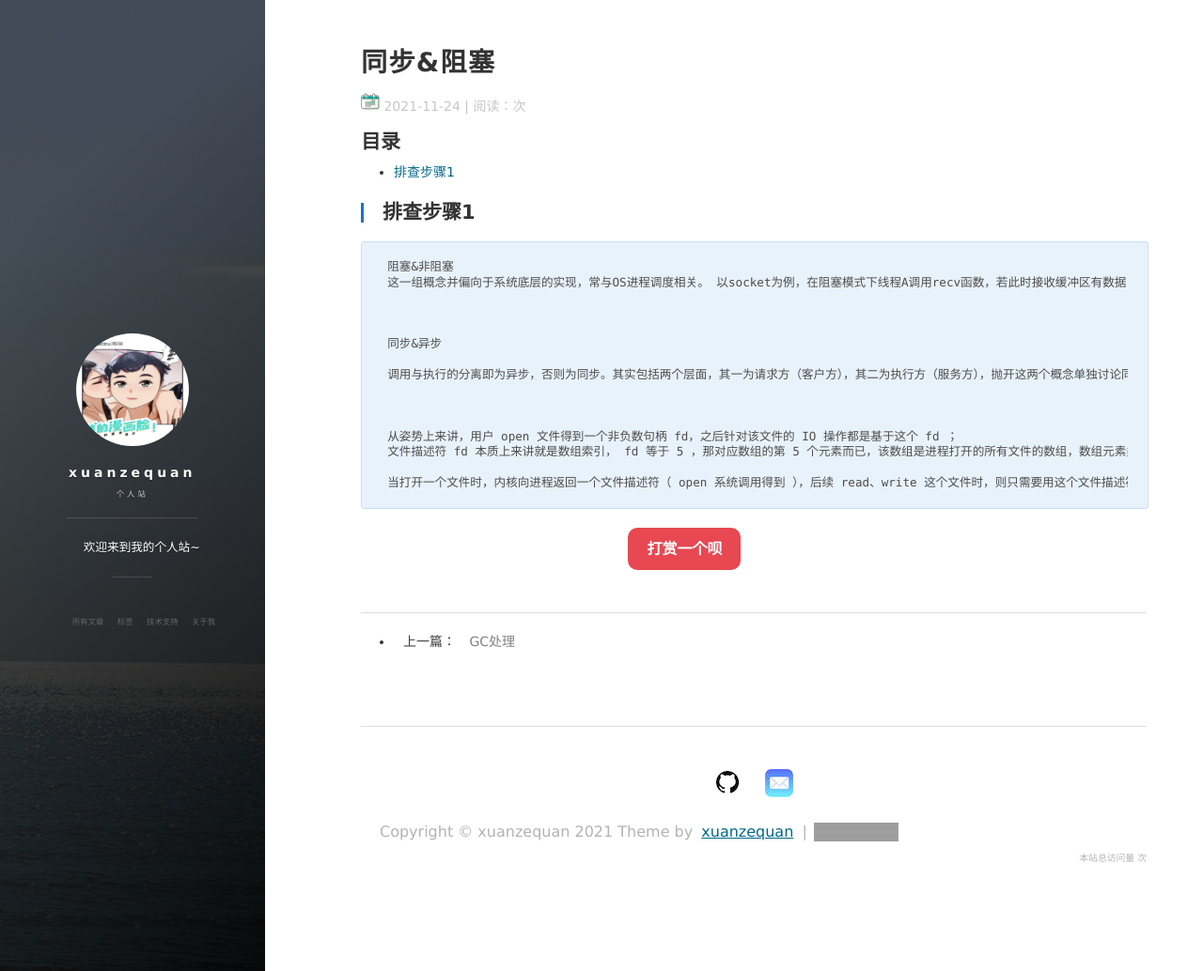
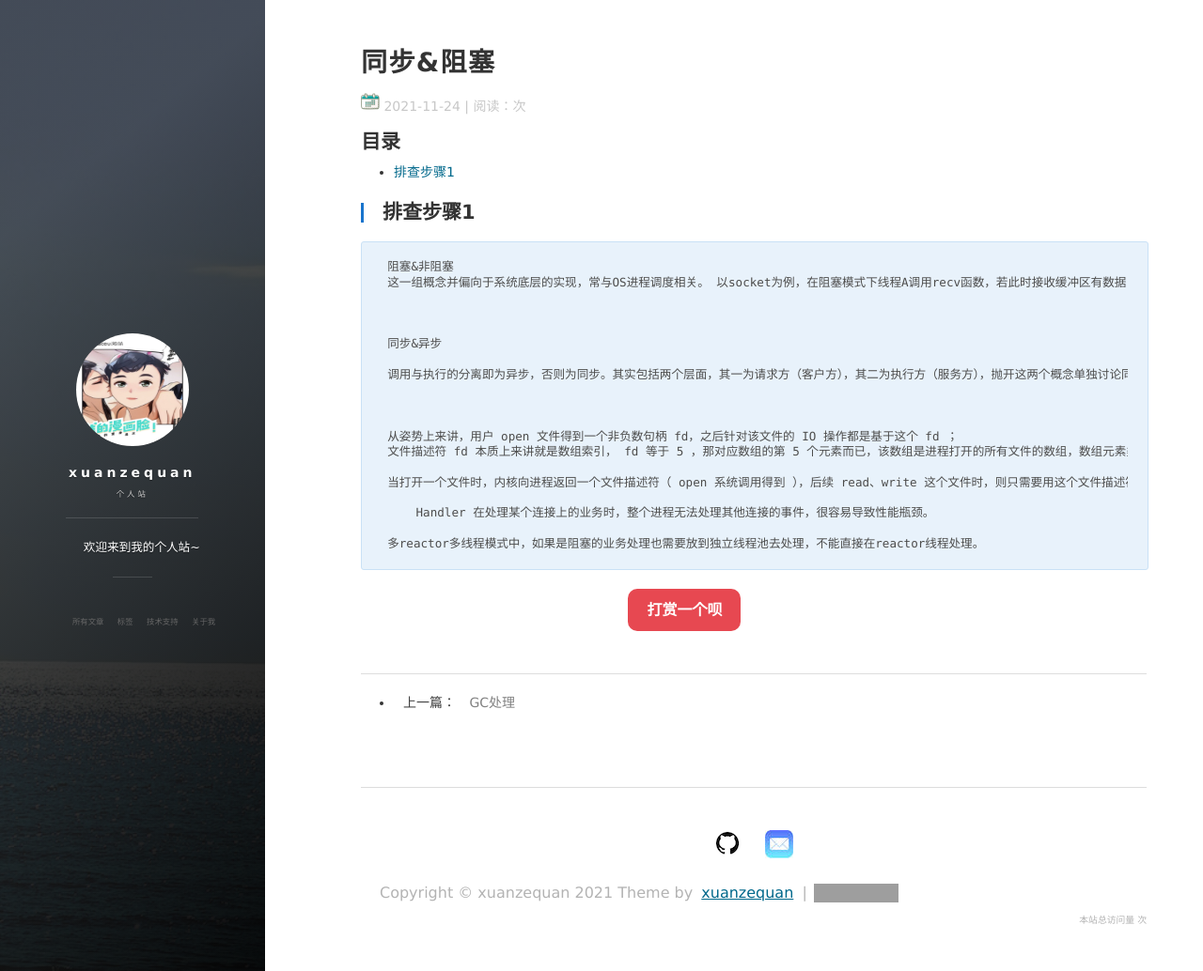
Before and after one commit to bestfutureforus/bestfutureforus.github.io, a Jekyll site: the page built from _posts/2021-12-29-同步&阻塞理解.md, in a window 1280 px wide and 1034 px high. Shown: the whole window at 94% size. Built offline with Jekyll 4.4.1, drawn with Linux system fonts in a browser that asks for light colours; nearby versions of some CDN libraries; comment, search, counter and statistics services are not loaded; grey boxes are pictures that could not be loaded.

Commit message:
fun(*): 同步阻塞

```diff
--- a/_posts/2021-12-29-同步&阻塞理解.md
+++ b/_posts/2021-12-29-同步&阻塞理解.md
@@ -22,3 +22,7 @@ tag: hexo
     文件描述符 fd 本质上来讲就是数组索引， fd 等于 5 ，那对应数组的第 5 个元素而已，该数组是进程打开的所有文件的数组，数组元素类型为 struct file
 
     当打开一个文件时，内核向进程返回一个文件描述符（ open 系统调用得到 ），后续 read、write 这个文件时，则只需要用这个文件描述符来标识该文件，将其作为参数传入 read、write
+
+        Handler 在处理某个连接上的业务时，整个进程无法处理其他连接的事件，很容易导致性能瓶颈。
+
+    多reactor多线程模式中，如果是阻塞的业务处理也需要放到独立线程池去处理，不能直接在reactor线程处理。
```
